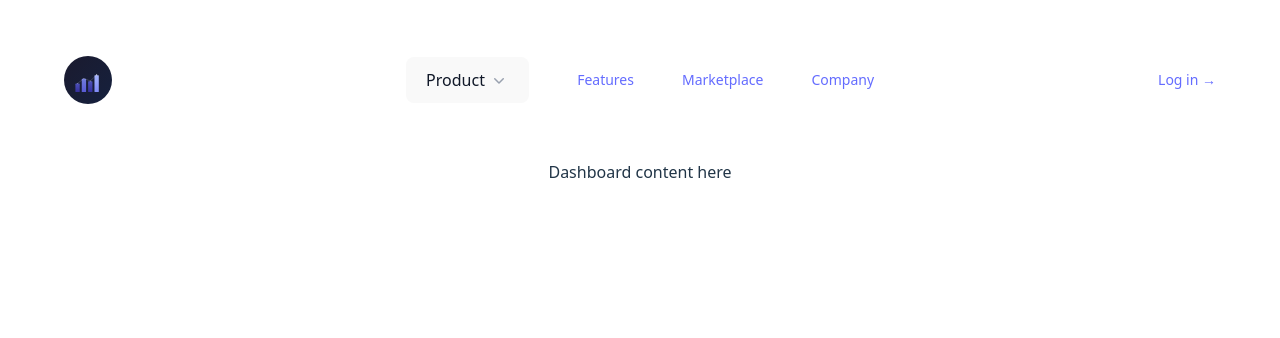
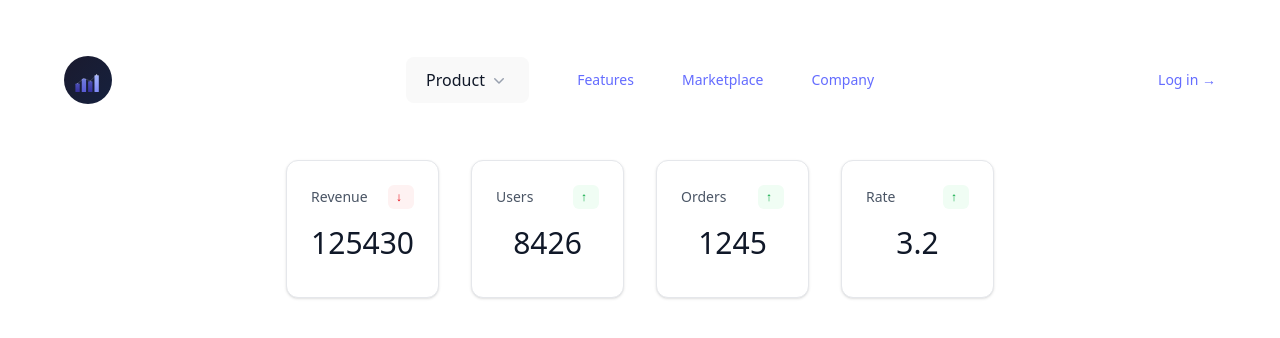
Before and after one commit to egor-kharlamov/analytics-dashboard, a React (Vite) app: page / in a window 1280 px wide. Shown: the top 338 px of the page. Built offline with nearby package versions, Linux system fonts and the light colour scheme.

Commit message:
feat: add statscard and fill them in with data

```diff
--- a/src/App.tsx
+++ b/src/App.tsx
@@ -1,11 +1,34 @@
 import './App.css'
 import {Layout} from "./components/layout/Layout.tsx";
+import {StatsCard} from "./components/dashboard/StatsCard.tsx";
+import {useStats} from "./api/queries.ts";
 
 function App() {
-  return (
+    const { data: stats} = useStats();
+    //TODO: add icons to cards
+    return (
       <Layout>
-          <div>
-              Dashboard content here
+          <div className="grid grid-cols-4 gap-8">
+              <StatsCard
+                  title="Revenue"
+                  value={stats ? stats.revenue.toString() : ""}
+                  change={stats ? stats.revenueChange : 0}
+              />
+              <StatsCard
+                  title="Users"
+                  value={stats ? stats.users.toString() : ""}
+                  change={stats ? stats.usersChange : 0}
+              />
+              <StatsCard
+                  title="Orders"
+                  value={stats ? stats.orders.toString() : ""}
+                  change={stats ? stats.ordersChange : 0}
+              />
+              <StatsCard
+                  title="Rate"
+                  value={stats ? stats.conversion.toString() : ""}
+                  change={stats ? stats.conversionChange : 0}
+              />
           </div>
       </Layout>
   )
--- /dev/null
+++ b/src/components/dashboard/StatsCard.tsx
@@ -0,0 +1,41 @@
+import type {FC} from "react";
+
+interface IStatsCard {
+    title: string;
+    value: string;
+    change: number;
+}
+
+export const StatsCard: FC<IStatsCard> = ({title, value, change}) => {
+    let bgcolor: string = ""
+    let changeColor: string = ""
+    const positiveNum = change >= 0;
+
+    if (positiveNum) {
+        bgcolor = "bg-green-50"
+        changeColor = "text-green-600"
+    } else {
+        bgcolor = "bg-red-50"
+        changeColor = "text-red-600"
+    }
+
+    //TODO: make skeleton-loader func
+
+    return(
+        <div className="bg-white rounded-xl shadow-sm border border-gray-200 p-6 hover:shadow-md transition-shadow duration-200">
+            <div className="flex items-center justify-between mb-4">
+                <p className="text-sm font-medium text-gray-600">
+                    {title}
+                </p>
+                <span
+                    className={`inline-flex item-center gap-1 px-2 py-1 rounded-md text-xs font-semibold ${bgcolor} ${changeColor}`}>
+                    <span>{positiveNum ? "↑" : "↓"}</span>
+                    <span></span>
+                </span>
+            </div>
+            <p className="text-3xl font=bold text-gray-900 mb-3">
+                {value}
+            </p>
+        </div>
+    )
+}
```
